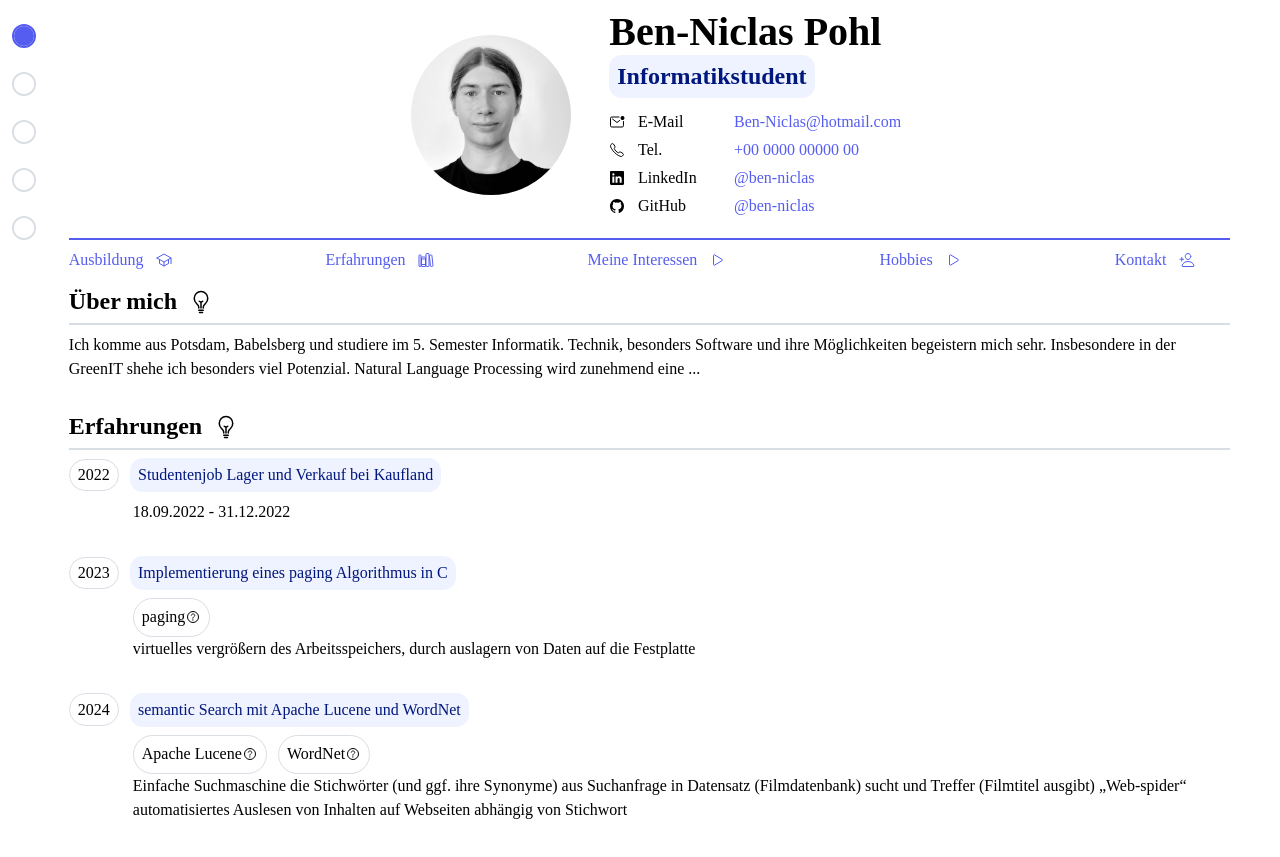
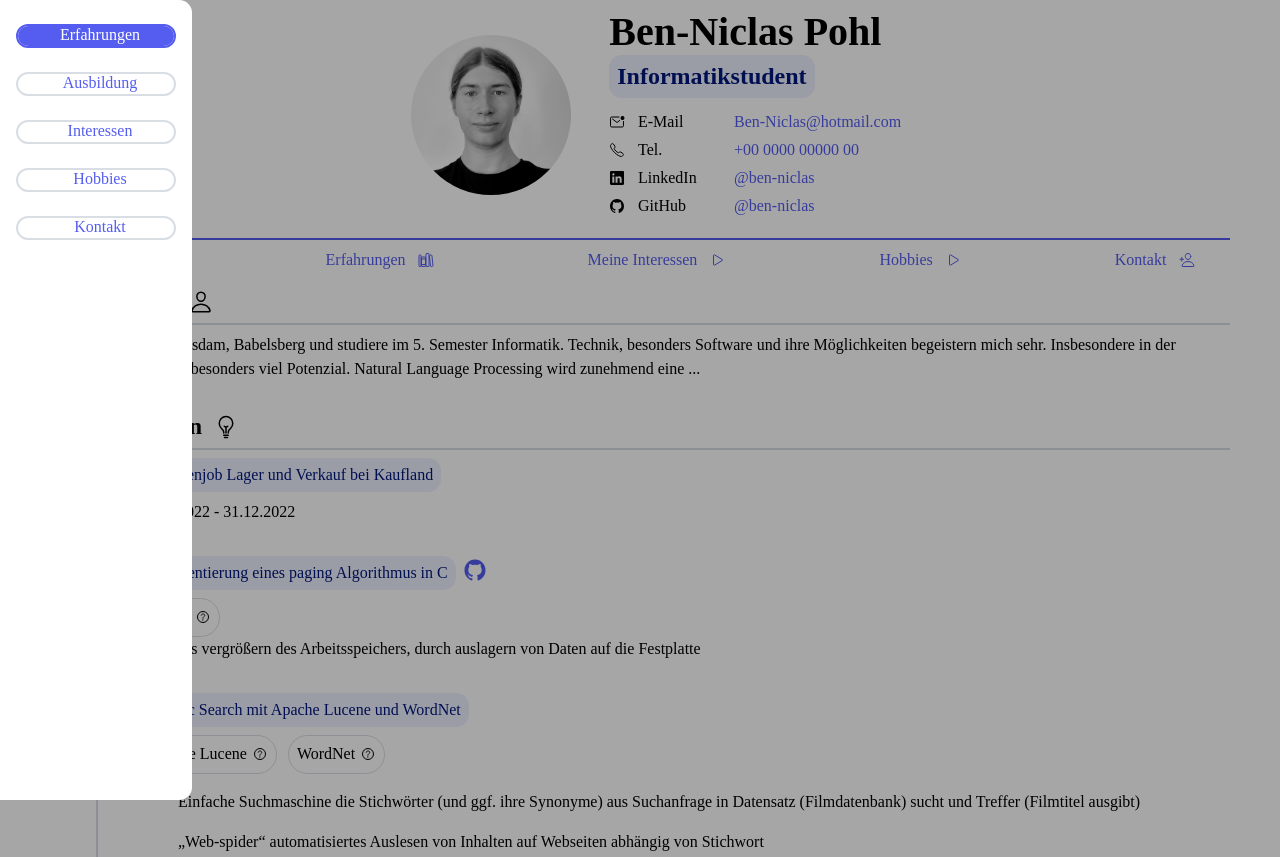
Before and after one commit to ben-niclas/ben-niclas.github.io, a plain HTML site: page index.html in a window 1280 px wide. Shown: the top 857 px of the page. Drawn offline with nearby package versions, Linux system fonts and the light colour scheme; a web font is replaced by a local one.

Commit message:
added source link and timeline
awaiting content

```diff
--- a/index.html
+++ b/index.html
@@ -8,8 +8,10 @@
         <div id="outline">
             <ul class="list">
                 <li class="indicator active"><a href="#experience">Erfahrungen</a></li>
-                <li class="indicator"><a href="#education">Ausbildung</a></li>
-                <li class="indicator"><a href="#interests">Meine Interessen</a></li>
+                <li class="indicator"><a href="#education">
+                        Ausbildung
+                </a></li>
+                <li class="indicator"><a href="#interests">Interessen</a></li>
                 <li class="indicator"><a href="#hobbies">Hobbies</a></li>
                 <li class="indicator"><a href="#contact">Kontakt</a></li>
             </ul>
@@ -85,7 +87,7 @@
             <div class="section content floating" id="about">
                 <div class="value header">
                     <h2>Über mich</h2>
-                    <ion-icon name="bulb-outline"></ion-icon>
+                    <ion-icon name="person-outline"></ion-icon>
                 </div>
                 <hr />
                 <div class="text">
@@ -117,6 +119,7 @@
                         <div class="value">
                             <div class="keyword">2023</div>
                             <div class="highlight">Implementierung eines paging Algorithmus in C</div>
+                            <a href="" class="logo"><ion-icon name="logo-github"></ion-icon></a>
                         </div>
                         <div class="description">
                             <div class="value">
@@ -146,8 +149,14 @@
                                 </div>
                             </div>
                             <div class="text">
+                                <ul>
+                                    <li>
                                         Einfache Suchmaschine die Stichwörter (und ggf. ihre Synonyme) aus Suchanfrage in Datensatz (Filmdatenbank) sucht und Treffer (Filmtitel ausgibt)
+                                    </li>
+                                    <li>
                                         „Web-spider“ automatisiertes Auslesen von Inhalten auf Webseiten abhängig von Stichwort
+                                    </li>
+                                </ul>
                             </div>
                     </li>
                 </ul>
@@ -219,8 +228,6 @@
                     Ich sehe Natural Language Processing als zukunftsträchtiges Gebiet im Bezug auf Mensch-Computer-Interaktion.
                     Dabei muss es sich nicht ausschließlich um generative KIs handeln. Des weiteren wird die Nachfrage nach Computergestützen Prozesen steigen, damit auch der Stromverbruch.
                     Diesen zu reduzieren liegt mir sehr am Herzen.
-
-
                 </div>
                 <div class="value" id="i_keywords">
                     <div class="keyword value">
@@ -265,6 +272,7 @@
                     <ion-icon name="person-add-outline"></ion-icon>
                 </div>
                 <hr />
+                <div class="value">
                 <ul id="info" class="list">
                     <li>
                         <div class="value">
@@ -300,6 +308,10 @@
                             >
                         </div>
                     </li>
+                </ul>
+                    <!-- <li> -->
+                        <div id="downloads">
+                            <ul class="list">
                                 <li>
                                     <div class="value">
                                         <ion-icon name="newspaper-outline"></ion-icon>
@@ -314,9 +326,26 @@
                                         </a>
                                     </div>
                                 </li>
+                                <p></p>
+                                <li>
+                                    <div class="value">
+                                        <ion-icon name="search-outline"></ion-icon>
+                                        <div class="identifier">Website source</div>
+                                        <a href="./res/Lebenslauf.pdf" class="keyword contrast">
+                                            <div class="value">
+                                                GitHub
+                                                <ion-icon
+                                                    name="logo-github"
+                                                </ion-icon>
+                                            </div>
+                                        </a>
+                                    </div>
+                                </li>
                             </ul>
                         </div>
-
+                </div>
+                    <!-- </li> -->
+            </div>
         </div>
             <ion-icon name="heart"></ion-icon>
         </div>
--- a/main.css
+++ b/main.css
@@ -96,10 +96,8 @@ a {
 }
 
 #passbild:hover {
-    transition: 0.2s ease-in;
-    width: 22vh;
-    height: 22vh;
-    margin-right: 1vh;
+    transition: 0.5s ease-in;
+    background-size: 110%;
 }
 
 #greeting {
@@ -168,7 +166,7 @@ ion-icon {
     align-items: center;
     margin-right: 3em;
     background-color: white;
-    z-index: 1000;
+    z-index: 100;
 }
 
 .goto {
@@ -211,26 +209,30 @@ ion-icon {
     left: 0;
     top: 0;
     bottom: 0;
-    width: 3em;
-    border-radius: 1vw;
-    color: white;
-    /* background-color: #f5f5f5; */
-    min-width: max-content;
+    width: 1.5em;
+    border-radius: 0 1vw 1vw 0;
+    color: var(--contrast);
+    background-color: white;
+    /* min-width: max-content; */
 
     display: flex;
     flex-direction: column;
     /* justify-content: center; */
     align-items: center;
     padding: 0;
+    padding-left: 1em;
+    padding-right: 1em;
     margin: 0;
+    z-index: 1000;
 }
 
 #outline a {
-    color: white;
+    padding-left: 1.5em;
+    /* color: white; */
 }
 
 #outline .active a {
-    color: var(--contrast);
+    color: white;
 }
 
 #border {
@@ -239,7 +241,8 @@ ion-icon {
     right: 0;
     top: 0;
     bottom: 0;
-    width: 3em;
+    width: 1em;
+    max-width: 1em;
     border-radius: 1vw;
     min-width: max-content;
     display: flex;
@@ -251,17 +254,18 @@ ion-icon {
 
 .indicator {
     display: block;
-    width: 2.5vh;
+    /* width: 2.5vh; */
     height: 2.5vh;
-    background-color: white;
+    /* background-color: white; */
     border: 0.3vh solid var(--border);
     border-radius: 50px;
     margin: 0;
     margin-bottom: 3vh;
+    text-align: center;
+    padding-right: 1em;
 }
 
 .indicator.active {
-    color: var(--contrast);
     background-color: var(--contrast);
     border: 0.3vh solid var(--contrast);
 }
@@ -279,13 +283,20 @@ ion-icon {
     margin-top: 3vh;
     /* flex-direction: column; */
     /* justify-content: space-between; */
+    width: 100%;
     height: 50%;
 }
 
-/* #outline:hover {
+/* #outline ul :hover {
     transition: 0.2s ease-in;
     width: 10em;
 } */
+
+#outline:hover {
+    transition: 0.2s ease-in;
+    width: 10em;
+    box-shadow: 0px 0px 0px 100vw rgba(0, 0, 0, 0.35);
+}
 
 .section.content {
 }
@@ -358,9 +369,10 @@ ion-icon {
 }
 
 .keyword {
-    padding: 0.3em;
-    padding-left: 0.4em;
-    padding-right: 0.4em;
+    padding: 0.4em;
+    padding-left: 0.5em;
+    padding-right: 0.5em;
+    margin-right: 0.7em;
     border-radius: 50px;
     align-items: center;
     justify-content: center;
@@ -375,20 +387,18 @@ ion-icon {
 }
 
 .keyword.contrast {
+    margin-left: 0.2em;
     border: 0.2vh solid var(--contrast);
     background-color: var(--contrast);
     color: white;
 }
 
+.keyword ion-icon {
+    margin-left: 0.3em;
+}
+
 .reactive_text {
     /* font-size: 1.5vw; */
-}
-
-.keyword {
-    padding: 0.4em;
-    padding-left: 0.5em;
-    padding-right: 0.5em;
-    margin-right: 0.7em;
 }
 
 #i_keywords {
@@ -396,9 +406,13 @@ ion-icon {
 }
 
 .description {
-    margin-top: 0.5em;
-    margin-bottom: 1em;
-    margin-left: 4em;
+    /* margin-top: 0.5em; */
+    /* margin-bottom: 1em; */
+    margin-left: 1.7em;
+    padding-top: 0.5em;
+    padding-bottom: 1em;
+    padding-left: 2.5em;
+    border-left: 0.3vh solid var(--border);
 }
 
 .description .text {
@@ -409,9 +423,28 @@ ion-icon {
     font-family: "Ubuntu B";
 }
 
+#experience ul {
+    list-style-type: circle;
+}
+
+#experience .text li {
+    margin-top: 1em;
+}
+
 #h_list {
     display: flex;
     justify-content: space-between;
     align-items: center;
     text-align: left;
 }
+
+#downloads {
+    margin-left: 1em;
+    padding-left: 1em;
+    border-left: 0.3vh solid var(--border);
+}
+
+.logo {
+    margin-left: 0.3em;
+    font-size: 3vh;
+}
```
Lines whose indentation alone changed are shown as unchanged.
